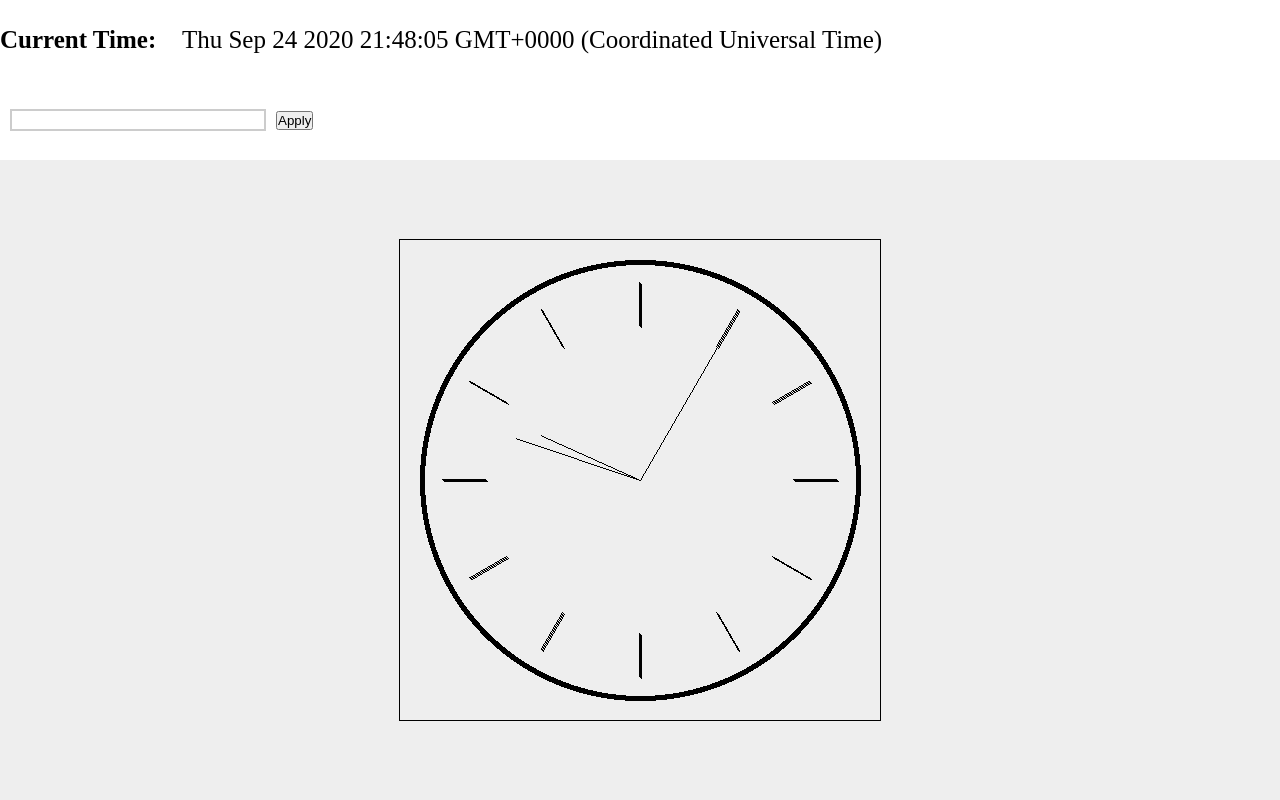
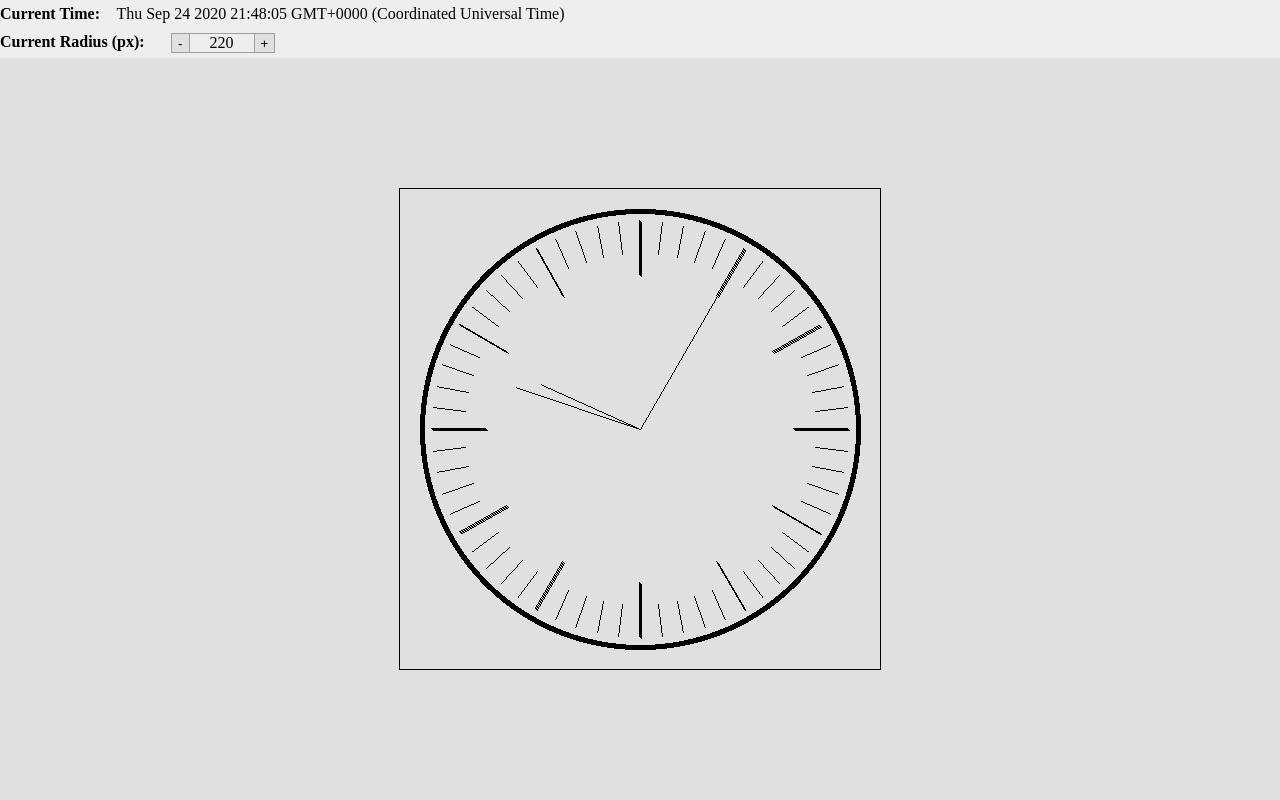
Before and after one commit to ivanapostolov/clock, a plain HTML site: page index.html in a window 1280 px wide. Drawn offline with Linux system fonts and the light colour scheme.

Commit message:
Code rearrangement

```diff
--- a/css/style.css
+++ b/css/style.css
@@ -1,47 +1,79 @@
-* {
+html,
+body {
     margin: 0;
     padding: 0;
+    height: 100%;
 }
 
-.heading {
+.root {
+    height: 100%;
     display: flex;
-    align-items: center;
-    background-color: white;
-    height: 10vh;
+    flex-direction: column;
+    background-color: #EEEEEE;
 }
 
-.heading>div {
-    font-size: 25px;
+.headline-section {
+    flex-grow: 0;
+    flex-shrink: 1;
+    flex-basis: auto;
+    display: flex;
+    flex-direction: row;
+    margin: 5px 0px;
+    font-size: 16px;
+    color: black;
+}
+
+.headline-label {
+    flex-grow: 0;
+    flex-shrink: 1;
+    flex-basis: auto;
+    font-weight: bold;
+}
+
+.headline-content {
+    flex-grow: 1;
+    flex-shrink: 1;
+    flex-basis: auto;
 }
 
 .radius-input {
     display: flex;
-    align-items: center;
-    background-color: white;
-    height: 10vh;
+    flex-direction: row;
+    height: 100%;
+    align-items: stretch;
+    margin: 0px 10px;
 }
 
-input {
-    width: 20%;
-    box-sizing: border-box;
-    border: 2px solid #ccc;
-    font-size: 16px;
-    background-color: white;
-    padding: 20px, 0px;
-    margin: 10px;
+.in_de-crement-button {
+    text-align: center;
+    border: 1px solid #9E9E9E;
+    text-decoration: none;
+    display: inline-block;
+    cursor: pointer;
+    background-color: #E0E0E0;
 }
 
-.flex-container {
+.value-box {
+    padding: 0px 20px;
+    border-top: 1px solid #9E9E9E;
+    border-bottom: 1px solid #9E9E9E;
+    color: black;
+    background-color: #EEEEEE;
+}
+
+.clock-section {
+    flex-grow: 1;
+    flex-shrink: 1;
+    flex-basis: auto;
     display: flex;
     justify-content: center;
     align-items: center;
-    height: 80vh;
-    background-color: #EEEEEE;
+    background-color: #E0E0E0;
 }
 
 .clock-canvas {
     width: 480px;
     height: 480px;
-    border: 1px solid #000000;
-    background-color: #EEEEEE;
+    border: 1px solid black;
+    background-color: #E0E0E0;
 }
--- a/index.html
+++ b/index.html
@@ -6,7 +6,7 @@
 
     <title>Clock</title>
 
-    <script src="./js/bezier.js"></script>
+    <script src="./js/drawAPI.js"></script>
     <script src="./js/script.js"></script>
 
     <link rel="stylesheet" href="./css/style.css">
@@ -15,16 +15,32 @@
 <body>
     <audio id="tick_sound" src="./assets/tick.mp3"></audio>
     <audio id="cuckoo_sound" src="./assets/cuckoo.mp3"></audio>
-    <div class="heading">
-        <div style="font-weight: bold">Current Time: &#20; </div>
-        <div id="timer"></div>
-    </div>
-    <div class="radius-input">
-        <input id="radius" class="input" type="number" min="0">
-        <button id="btn_apply" class="btn-filter">Apply</button>
-    </div>
-    <div class="flex-container">
-        <canvas width="480" height="480" id="clock_canvas" class="clock-canvas"></canvas>
+
+    <div class="root">
+        <!--Timer Section Below-->
+        <div class="headline-section">
+            <div class="headline-label">
+                Current Time: &#20;
+            </div>
+            <div id="timer" class="headline-content"></div>
+        </div>
+        <!--Input Radius Section Below-->
+        <div class="headline-section">
+            <div class="headline-label">
+                Current Radius (px): &#20;
+            </div>
+            <div class="headline-content">
+                <div class="radius-input">
+                    <button id="btn_decrease" class="in_de-crement-button">-</button>
+                    <div id="value_box" class="value-box">220</div>
+                    <button id="btn_increase" class="in_de-crement-button">+</button>
+                </div>
+            </div>
+        </div>
+        <!--Canvas Section Below-->
+        <div class="clock-section">
+            <canvas width="480" height="480" id="clock_canvas" class="clock-canvas"></canvas>
+        </div>
     </div>
 </body>
 
--- a/js/bezier.js
+++ b/js/drawAPI.js
@@ -36,12 +36,6 @@ const drawCircle = (ctx, x, y, r) => {
     }
 }
 
-const getLineEquation = (x1, y1, x2, y2) => {
-    let a = (y2 - y1) / (x2 - x1);
-
-    return { a: a, b: y1 - (a * x1) }
-}
-
 const drawLine = (ctx, x1, y1, x2, y2) => {
     const maxCoordinateDistance = Math.max(Math.abs(x1 - x2), Math.abs(y1 - y2));
 
--- a/js/script.js
+++ b/js/script.js
@@ -1,51 +1,51 @@
-function drawClockFace() {
+let radius = 220;
+
+const drawClock = () => {
     const ctx = document.getElementById("clock_canvas").getContext("2d");
-    const timer = document.getElementById("timer");
 
-    let radius = 220;
+    ctx.clearRect(0, 0, ctx.canvas.clientWidth, ctx.canvas.clientHeight);
+
+    document.getElementById("timer").innerText = new Date().toString();
+
+    drawClockFace(ctx, 240, 240, radius);
+
+    drawClockHands(ctx, 240, 240, radius);
+}
+
+const drawClockFace = (ctx, x, y, r) => {
+    //Draw Border Below
+
     const border = 5;
 
-    document.getElementById("btn_apply").addEventListener('click', () => {
-        let newRadius = parseInt(document.getElementById('radius').value);
+    for (let i = 0; i < border; i++) {
+        drawCircle(ctx, 240, 240, r - i);
+    }
 
-        if (newRadius > 0 && newRadius < 240) {
-            radius = newRadius
-        }
-    });
+    //Draw Dial Below
 
-    setInterval(() => {
-        document.getElementById("tick_sound").play();
+    const outerR = 0.95 * r;
+    const hourR = 0.7 * r;
+    const minuteR = 0.8 * r;
 
-        ctx.clearRect(0, 0, ctx.canvas.clientWidth, ctx.canvas.clientHeight);
-
-        for (let i = 0; i < border; i++) {
-            drawCircle(ctx, 240, 240, radius - i);
-        }
-
-        timer.innerText = new Date();
-
-        drawClockDial(ctx, 240, 240, radius);
-
-        drawClockHands(ctx, 240, 240, radius);
-    }, 1000);
-}
-
-const drawClockDial = (ctx, x, y, r) => {
-    const outerR = r * 0.9;
-    const innerR = r * 0.7;
-    const alpha = Math.PI / 6;
+    const alpha = Math.PI / 30;
 
     let outerX, outerY, innerX, innerY;
 
-    for (i = 0; i < 12; i++) {
+    for (let i = 0; i < 60; i++) {
         outerX = Math.round(x + outerR * Math.sin(i * alpha));
         outerY = Math.round(y + outerR * Math.cos(i * alpha));
-        innerX = Math.round(x + innerR * Math.sin(i * alpha));
-        innerY = Math.round(y + innerR * Math.cos(i * alpha));
 
-        drawLine(ctx, outerX - 1, outerY - 1, innerX - 1, innerY - 1);
+        if (i % 5 === 0) {
+            innerX = Math.round(x + hourR * Math.sin(i * alpha));
+            innerY = Math.round(y + hourR * Math.cos(i * alpha));
+            drawLine(ctx, outerX - 1, outerY - 1, innerX - 1, innerY - 1);
+            drawLine(ctx, outerX + 1, outerY + 1, innerX + 1, innerY + 1);
+        } else {
+            innerX = Math.round(x + minuteR * Math.sin(i * alpha));
+            innerY = Math.round(y + minuteR * Math.cos(i * alpha));
+        }
+
         drawLine(ctx, outerX, outerY, innerX, innerY);
-        drawLine(ctx, outerX + 1, outerY + 1, innerX + 1, innerY + 1);
     }
 }
 
@@ -54,23 +54,42 @@ const drawClockHands = (ctx, x, y, r) => {
 
     if (now.getMinutes() === 0) {
         document.getElementById("cuckoo_sound").play();
+    } else {
+        document.getElementById("tick_sound").play();
     }
 
+    //Determine clock hands length
     const hourOffset = 0.5 * r;
     const minuteOffset = 0.4 * r;
     const secondOffset = 0.3 * r;
 
-    const hours = now.getHours() * 3600 + now.getMinutes() * 60 + now.getSeconds();
-    const minutes = now.getMinutes() * 60 + now.getSeconds();
-    const seconds = now.getSeconds();
+    //Determine clock hands angle on the clock face
+    const hoursAlpha = (now.getHours() * 3600 + now.getMinutes() * 60 + now.getSeconds()) / 43200 * (2 * Math.PI);
+    const minutesAlpha = (now.getMinutes() * 60 + now.getSeconds()) / 3600 * (2 * Math.PI);
+    const secondsAlpha = now.getSeconds() / 60 * (2 * Math.PI);
 
-    const hoursAlpha = hours / 43200 * (2 * Math.PI);
-    const minutesAlpha = minutes / 3600 * (2 * Math.PI);
-    const secondsAlpha = seconds / 60 * (2 * Math.PI);
-
+    //Draw clock hands
     drawLine(ctx, Math.round(x + (r - hourOffset) * Math.sin(hoursAlpha)), Math.round(y - (r - hourOffset) * Math.cos(hoursAlpha)), x, y);
     drawLine(ctx, Math.round(x + (r - minuteOffset) * Math.sin(minutesAlpha)), Math.round(y - (r - minuteOffset) * Math.cos(minutesAlpha)), x, y);
     drawLine(ctx, Math.round(x + (r - secondOffset) * Math.sin(secondsAlpha)), Math.round(y - (r - secondOffset) * Math.cos(secondsAlpha)), x, y);
 }
 
-window.onload = drawClockFace;
+window.onload = () => {
+    document.getElementById("btn_decrease").addEventListener('click', () => {
+        if (radius > 1) {
+            radius--;
+        }
+
+        document.getElementById("value_box").innerText = radius;
+    });
+
+    document.getElementById("btn_increase").addEventListener('click', () => {
+        if (radius < 240) {
+            radius++;
+        }
+
+        document.getElementById("value_box").innerText = radius;
+    });
+
+    setTimeout(setInterval(drawClock, 1000), 1000 - new Date().getTime() % 1000)
+};
```
